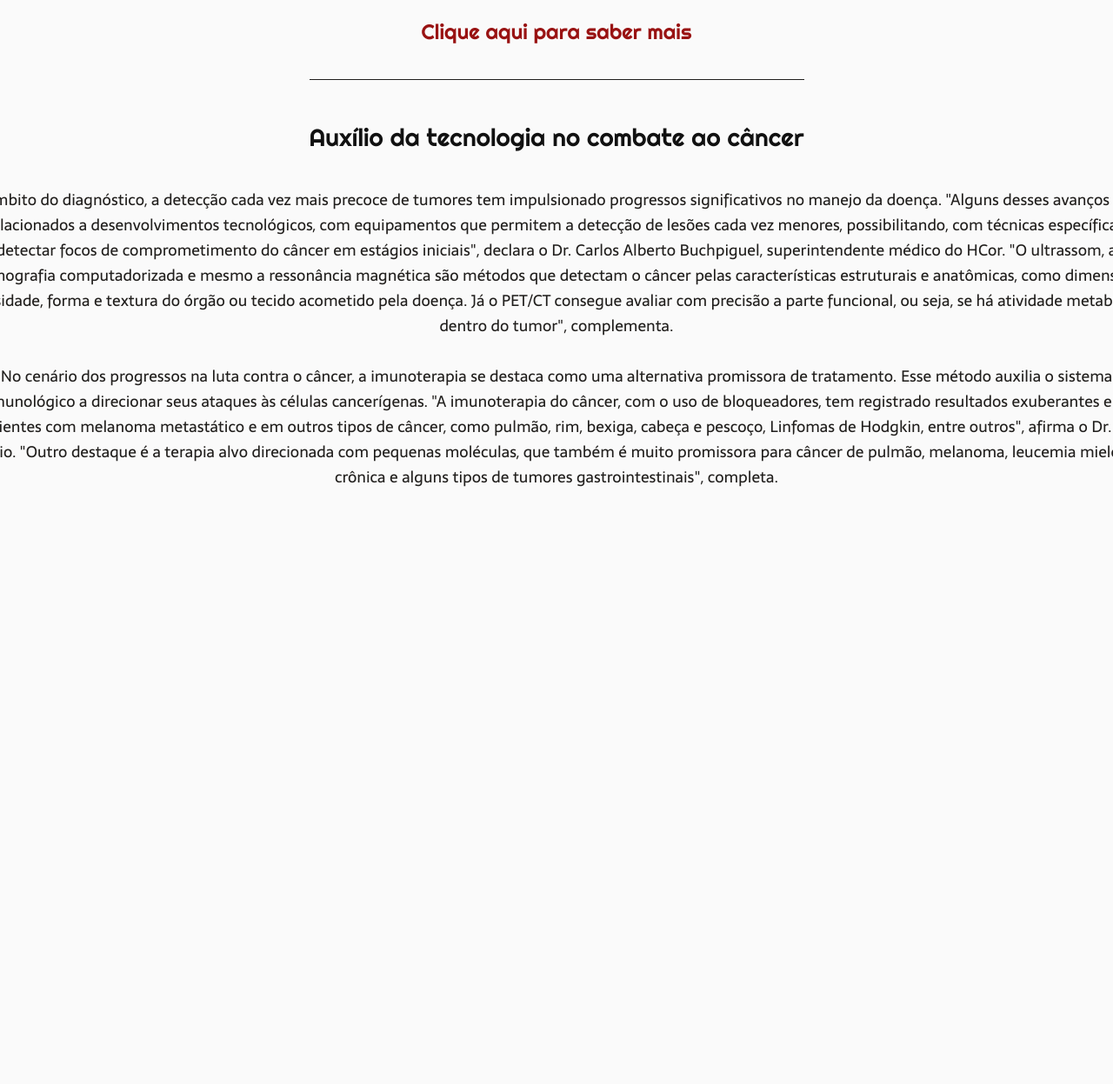
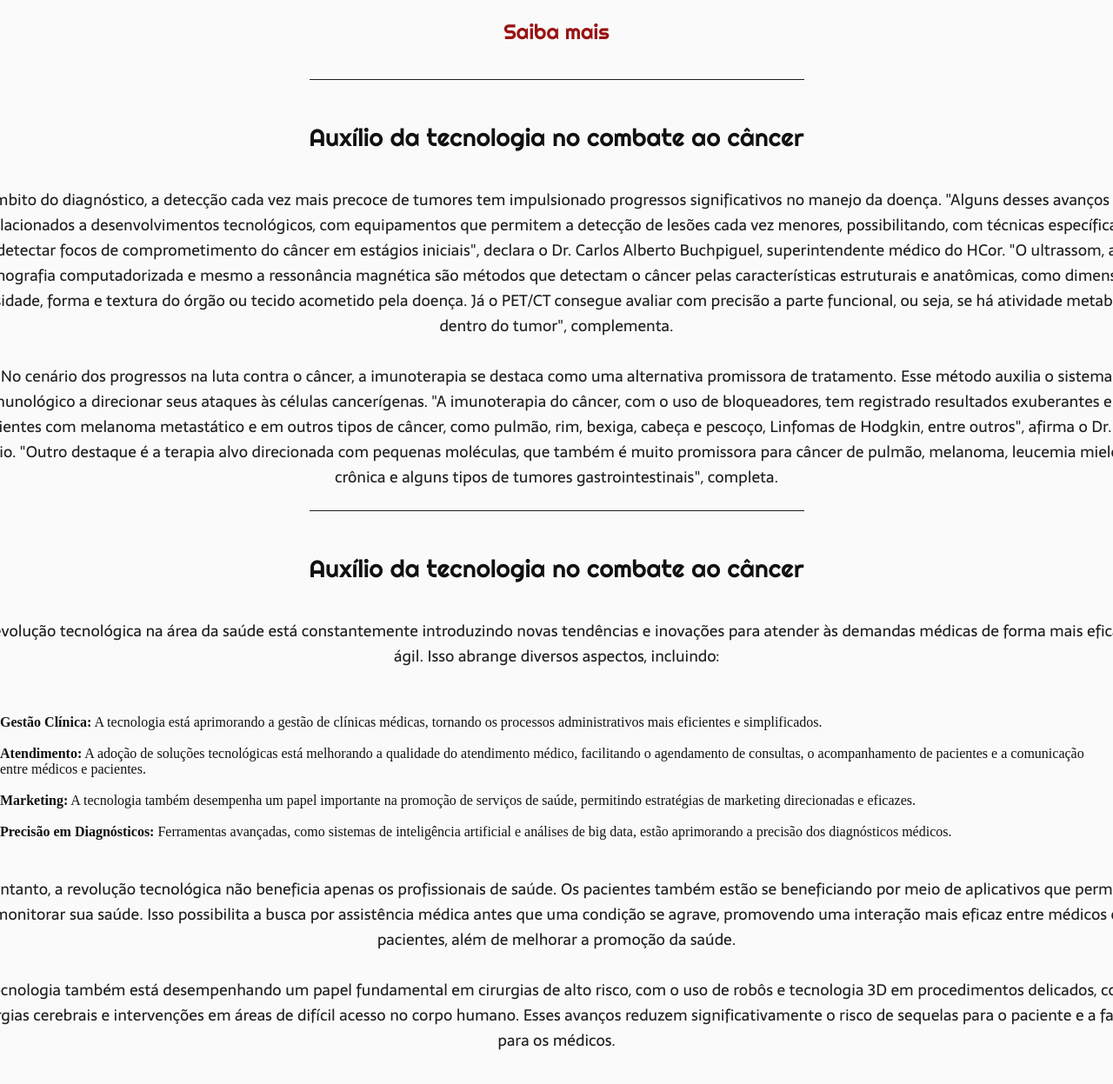
Before and after one commit to DigitalSociety1/site, a plain HTML site: page saude.html in a window 1280 px wide. Shown: the part 2190-3437 px from the top of the page at 87% size. Before the commit the page ends 2801 px from the top, so only its background shows below. Drawn offline with Linux system fonts and the light colour scheme.

Commit message:
Update saude.html

```diff
--- a/saude.html
+++ b/saude.html
@@ -35,7 +35,7 @@
         <p class="ia1-1">As inovações tecnológicas, como automóveis, casas inteligentes, e smartphones, têm suscitado debates sobre seu impacto na nossa atividade física e saúde. O Dr. José Augusto Ferreira, especialista em medicina intensiva, enfatiza que a influência dessas tecnologias depende da escolha individual de cada pessoa. Ele ilustra que as opções de leitura física ou eletrônica exemplificam essa liberdade de escolha proporcionada pelo acesso fácil à tecnologia. O médico alerta para o uso excessivo desses dispositivos, notando que já há uma tendência preocupante de problemas cervicais relacionados ao uso prolongado de celulares. No entanto, ele acredita na capacidade humana de adaptação e até brinca que, com o tempo, poderíamos até evoluir fisicamente para lidar melhor com essas tecnologias.<br><br>
 
           Embora as inovações tecnológicas tenham trazido benefícios, o Dr. José Augusto Ferreira adverte para os riscos de exageros no seu uso. Ele destaca que as pessoas têm a autonomia de escolher como empregar essas tecnologias em suas vidas, seja optando por cozinhar em casa ou pedir comida por aplicativos, por exemplo. No entanto, ele chama a atenção para os problemas de saúde que podem surgir, como os relacionados à postura e à mobilidade, como evidenciado pelo aumento de problemas na coluna cervical devido à constante inclinação para olhar smartphones. O médico reconhece que a evolução tecnológica traz benefícios, mas também acarreta consequências, enfatizando a importância de equilibrar o uso da tecnologia com a manutenção de hábitos saudáveis para garantir o bem-estar a longo prazo.</p>
-          <a href="https://g1.globo.com/mg/minas-gerais/especial-publicitario/bem-viver-em-minas/convivio-com-a-tecnologia/noticia/2021/12/01/ate-que-ponto-as-novas-tecnologias-podem-afetar-a-nossa-saude-fisica-e-mental.ghtml" target="_blank" class="ia1-2">Clique aqui para saber mais</a>
+          <a href="https://g1.globo.com/mg/minas-gerais/especial-publicitario/bem-viver-em-minas/convivio-com-a-tecnologia/noticia/2021/12/01/ate-que-ponto-as-novas-tecnologias-podem-afetar-a-nossa-saude-fisica-e-mental.ghtml" target="_blank" class="ia1-2">Saiba mais</a>
   <br> <br>
 
 
@@ -59,12 +59,29 @@
   <br><br><strong>Robôs que tiram sangue:</strong> Os robôs possuem precisão cirúrgica e mecânica, não tremem como as mãos humanas, e conseguem tirar sangue de uma maneira mais rápida e eficiente. Possui uma assertividade de 83% ao ser comparado com um profissional humano.
 
   <br><br><strong>Robôs-recepcionistas:</strong> Diferente de enfermeiras e recepcionistas humanos, os robôs não ficam cansados, conseguem armazenar milhares de dados sem confundir nenhum deles, e podem ser integrados com softwares médicos.</p>
-  <a href="https://blog.iclinic.com.br/robos-na-area-da-saude/" target="_blank" class="ia1-2">Clique aqui para saber mais</a>
+  <a href="https://blog.iclinic.com.br/robos-na-area-da-saude/" target="_blank" class="ia1-2">Saiba mais</a>
 
 
   <h3 class="ia1-3">Auxílio da tecnologia no combate ao câncer</h3>
   <p class="ia1-1" font-size="24px">No âmbito do diagnóstico, a detecção cada vez mais precoce de tumores tem impulsionado progressos significativos no manejo da doença. "Alguns desses avanços estão relacionados a desenvolvimentos tecnológicos, com equipamentos que permitem a detecção de lesões cada vez menores, possibilitando, com técnicas específicas, detectar focos de comprometimento do câncer em estágios iniciais", declara o Dr. Carlos Alberto Buchpiguel, superintendente médico do HCor. "O ultrassom, a tomografia computadorizada e mesmo a ressonância magnética são métodos que detectam o câncer pelas características estruturais e anatômicas, como dimensão, densidade, forma e textura do órgão ou tecido acometido pela doença. Já o PET/CT consegue avaliar com precisão a parte funcional, ou seja, se há atividade metabólica dentro do tumor", complementa.
     <br><br>No cenário dos progressos na luta contra o câncer, a imunoterapia se destaca como uma alternativa promissora de tratamento. Esse método auxilia o sistema imunológico a direcionar seus ataques às células cancerígenas. "A imunoterapia do câncer, com o uso de bloqueadores, tem registrado resultados exuberantes em pacientes com melanoma metastático e em outros tipos de câncer, como pulmão, rim, bexiga, cabeça e pescoço, Linfomas de Hodgkin, entre outros", afirma o Dr. Del Giglio. "Outro destaque é a terapia alvo direcionada com pequenas moléculas, que também é muito promissora para câncer de pulmão, melanoma, leucemia mieloide crônica e alguns tipos de tumores gastrointestinais", completa.</p>
+
+    <h3 class="ia1-3">Auxílio da tecnologia no combate ao câncer</h3>
+  <p class="ia1-1" font-size="24px">A revolução tecnológica na área da saúde está constantemente introduzindo novas tendências e inovações para atender às demandas médicas de forma mais eficaz e ágil. Isso abrange diversos aspectos, incluindo:<br><br></p>
+
+    <div class="ia1-1-5"><strong>Gestão Clínica:</strong> A tecnologia está aprimorando a gestão de clínicas médicas, tornando os processos administrativos mais eficientes e simplificados.<br><br>
+
+    <strong>Atendimento:</strong> A adoção de soluções tecnológicas está melhorando a qualidade do atendimento médico, facilitando o agendamento de consultas, o acompanhamento de pacientes e a comunicação entre médicos e pacientes.<br><br>
+
+    <strong>Marketing:</strong> A tecnologia também desempenha um papel importante na promoção de serviços de saúde, permitindo estratégias de marketing direcionadas e eficazes.<br><br>
+
+    <strong>Precisão em Diagnósticos:</strong> Ferramentas avançadas, como sistemas de inteligência artificial e análises de big data, estão aprimorando a precisão dos diagnósticos médicos.<br><br></div>
+
+    <p class="ia1-1" font-size="24px"> No entanto, a revolução tecnológica não beneficia apenas os profissionais de saúde. Os pacientes também estão se beneficiando por meio de aplicativos que permitem monitorar sua saúde. Isso possibilita a busca por assistência médica antes que uma condição se agrave, promovendo uma interação mais eficaz entre médicos e pacientes, além de melhorar a promoção da saúde.<br><br>
+
+    A tecnologia também está desempenhando um papel fundamental em cirurgias de alto risco, com o uso de robôs e tecnologia 3D em procedimentos delicados, como cirurgias cerebrais e intervenções em áreas de difícil acesso no corpo humano. Esses avanços reduzem significativamente o risco de sequelas para o paciente e a fadiga para os médicos.</p>
+
+
       </main>
     </section>
     </body>
```
